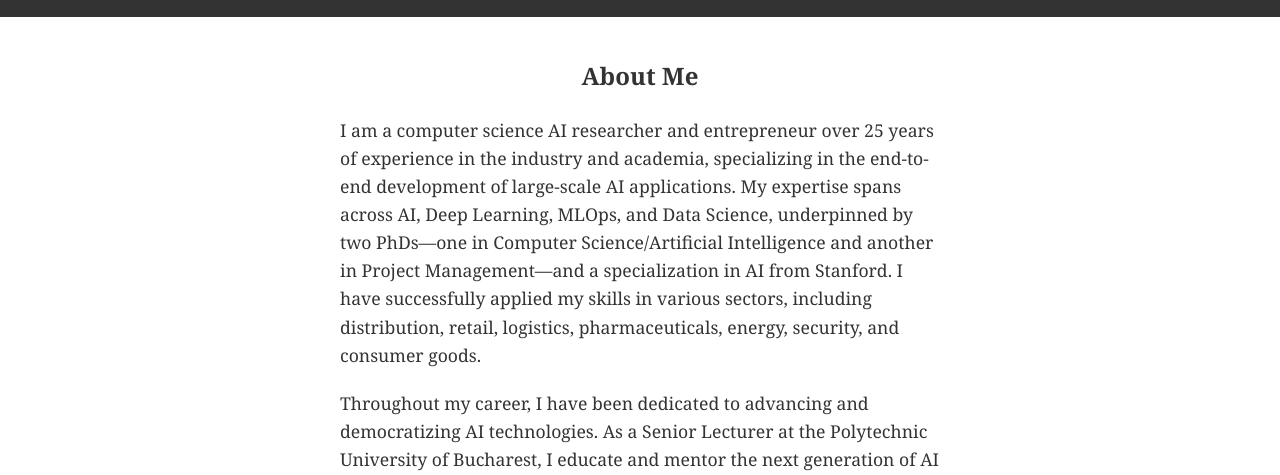
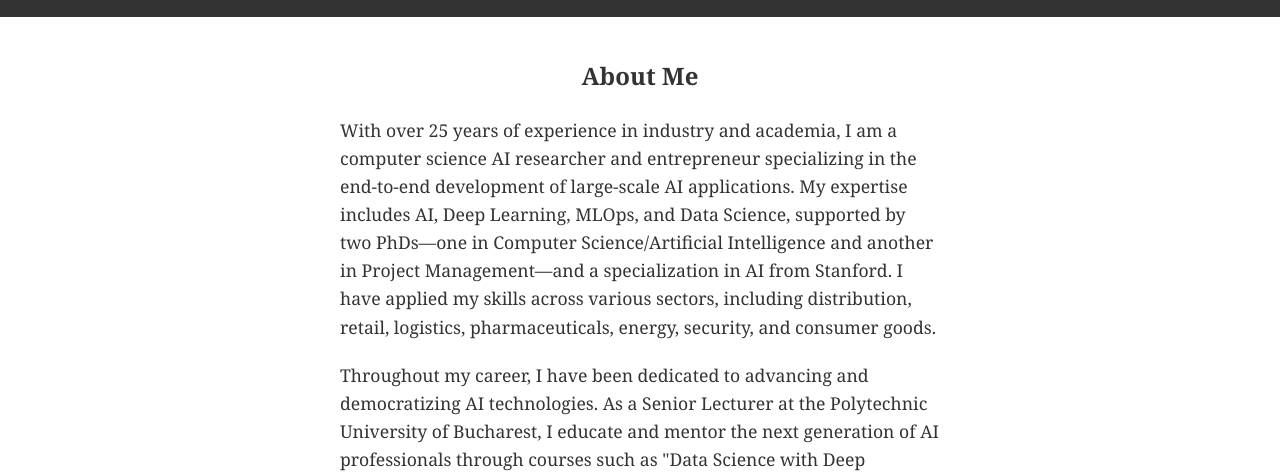
Before and after one commit to aidamian/andreidamian, a plain HTML site: page public/index.html in a window 1280 px wide. Shown: the part 325-800 px from the top of the page. Drawn offline with Linux system fonts and the light colour scheme.

Commit message:
fix: tone down

```diff
--- a/public/index.html
+++ b/public/index.html
@@ -21,7 +21,7 @@
     <div class="container">
       <h2>About Me</h2>
       <p>
-        I am a computer science AI researcher and entrepreneur over 25 years of experience in the industry and academia, specializing in the end-to-end development of large-scale AI applications. My expertise spans across AI, Deep Learning, MLOps, and Data Science, underpinned by two PhDs—one in Computer Science/Artificial Intelligence and another in Project Management—and a specialization in AI from Stanford. I have successfully applied my skills in various sectors, including distribution, retail, logistics, pharmaceuticals, energy, security, and consumer goods.
+        With over 25 years of experience in industry and academia, I am a computer science AI researcher and entrepreneur specializing in the end-to-end development of large-scale AI applications. My expertise includes AI, Deep Learning, MLOps, and Data Science, supported by two PhDs—one in Computer Science/Artificial Intelligence and another in Project Management—and a specialization in AI from Stanford. I have applied my skills across various sectors, including distribution, retail, logistics, pharmaceuticals, energy, security, and consumer goods.
       </p>
       <p>
         Throughout my career, I have been dedicated to advancing and democratizing AI technologies. As a Senior Lecturer at the Polytechnic University of Bucharest, I educate and mentor the next generation of AI professionals through courses such as "Data Science with Deep Learning." I am also the founder of the Naeural Edge Protocol Open Source initiative, where I explore the confluence of AI and blockchain technology, driving innovation in decentralized AI solutions.
```
